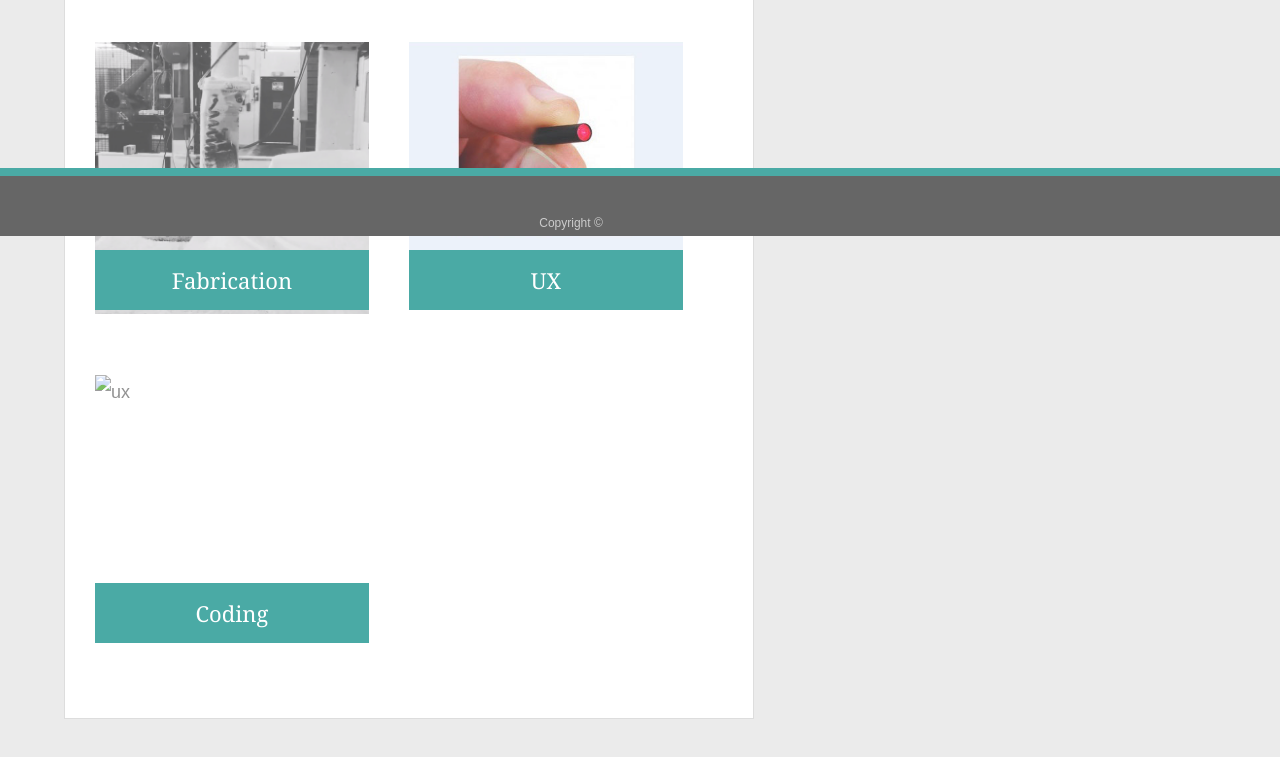
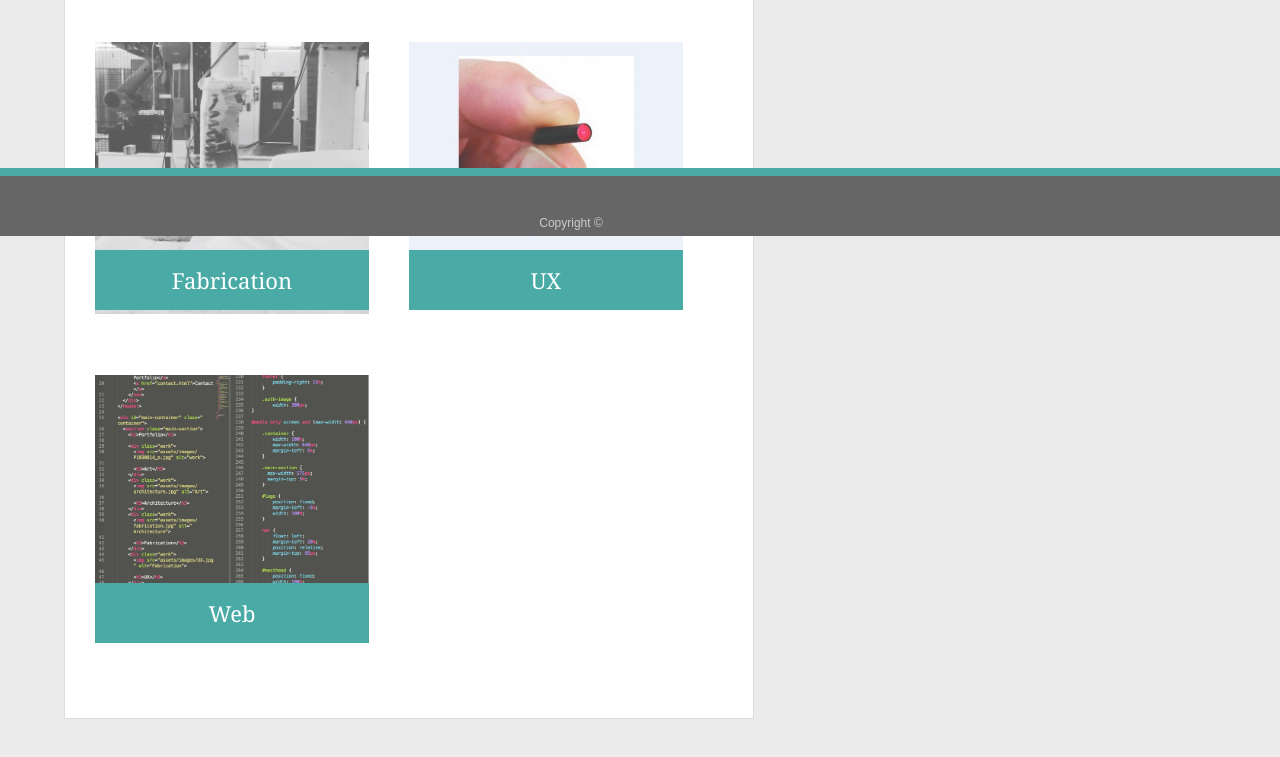
Before and after one commit to dandiflower/Responsive-Portfolio, a plain HTML site: page portfolio.html in a window 1280 px wide. Shown: the part 564-1321 px from the top of the page. Drawn offline with Linux system fonts and the light colour scheme.

Commit message:
title_adj2

```diff
--- a/portfolio.html
+++ b/portfolio.html
@@ -47,9 +47,9 @@
         <h3>UX</h3>
       </div>
       <div class="work">
-        <img src="assets/images/Web.jpg" alt="ux">
+        <img src="assets/images/coding.jpg" alt="ux">
 
-        <h3>Coding</h3>
+        <h3>Web</h3>
       </div>
 
     </section>
```
Also changed, not shown: index.html (+1 -1 lines).
